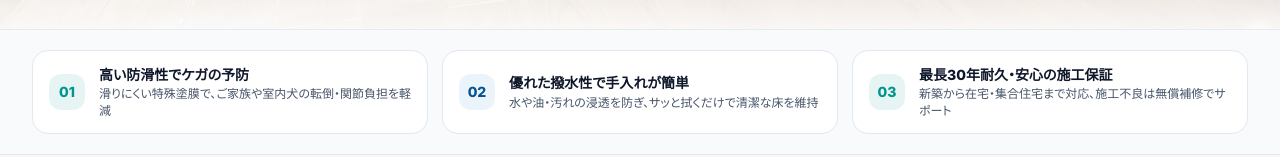
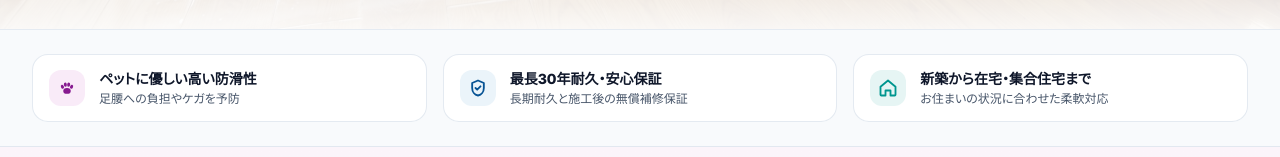
Before and after one commit to okazakinoel/aline-test.github.io, a plain HTML site: page index.html in a window 1280 px wide. Shown: the part 643-800 px from the top of the page. Drawn offline with nearby package versions, Linux system fonts and the light colour scheme.

Commit message:
Update index.html

```diff
--- a/index.html
+++ b/index.html
@@ -131,28 +131,51 @@
     </div>
 
     <!-- メイン画像すぐ下の別帯エリア：「3つの特徴」（2行コンパクト3カラム横並び） -->
-    <div class="bg-slate-50 border-t border-slate-200/80">
-      <div class="max-w-7xl mx-auto px-4 sm:px-6 lg:px-8 py-5">
-        <div class="grid grid-cols-1 md:grid-cols-3 gap-3.5">
-          <div class="bg-white rounded-2xl px-4 py-3.5 border border-slate-200 shadow-2xs flex items-center gap-3.5">
-            <span class="w-9 h-9 rounded-xl bg-aline-tealLight text-aline-teal flex items-center justify-center shrink-0 font-en font-extrabold text-sm">01</span>
-            <div>
-              <h2 class="text-sm font-extrabold text-slate-900 leading-snug">高い防滑性でケガの予防</h2>
-              <p class="text-xs text-slate-600 mt-0.5 leading-snug">滑りにくい特殊塗膜で、ご家族や室内犬の転倒・関節負担を軽減</p>
+    <!-- トップ画像のすぐ下：コンパクトな3列カード「3つの特徴」（タイトル＋短い説明文の2行のみ） -->
+    <div class="bg-slate-50/90 border-t border-slate-200/80">
+      <div class="max-w-7xl mx-auto px-4 sm:px-6 lg:px-8 py-5 sm:py-6">
+        <div class="grid grid-cols-1 md:grid-cols-3 gap-3.5 sm:gap-4">
+          <!-- 特徴 1 -->
+          <div class="bg-white rounded-2xl px-4 py-3.5 border border-slate-200/90 shadow-2xs flex items-center gap-3.5">
+            <span class="w-9 h-9 rounded-xl bg-aline-plumLight text-aline-plum flex items-center justify-center shrink-0">
+              <svg class="w-5 h-5 fill-current" viewBox="0 0 24 24" aria-hidden="true">
+                <ellipse cx="12" cy="15.5" rx="4.5" ry="3.5"/>
+                <ellipse cx="6.5" cy="10.5" rx="1.8" ry="2.5" transform="rotate(-20 6.5 10.5)"/>
+                <ellipse cx="10" cy="8" rx="1.8" ry="2.6" transform="rotate(-6 10 8)"/>
+                <ellipse cx="14" cy="8" rx="1.8" ry="2.6" transform="rotate(6 14 8)"/>
+                <ellipse cx="17.5" cy="10.5" rx="1.8" ry="2.5" transform="rotate(20 17.5 10.5)"/>
+              </svg>
+            </span>
+            <div class="min-w-0">
+              <h2 class="text-sm font-extrabold text-slate-900 truncate">ペットに優しい高い防滑性</h2>
+              <p class="text-xs text-slate-600 mt-0.5 truncate">足腰への負担やケガを予防</p>
             </div>
           </div>
-          <div class="bg-white rounded-2xl px-4 py-3.5 border border-slate-200 shadow-2xs flex items-center gap-3.5">
-            <span class="w-9 h-9 rounded-xl bg-aline-blueLight text-aline-blue flex items-center justify-center shrink-0 font-en font-extrabold text-sm">02</span>
-            <div>
-              <h2 class="text-sm font-extrabold text-slate-900 leading-snug">優れた撥水性で手入れが簡単</h2>
-              <p class="text-xs text-slate-600 mt-0.5 leading-snug">水や油・汚れの浸透を防ぎ、サッと拭くだけで清潔な床を維持</p>
+
+          <!-- 特徴 2 -->
+          <div class="bg-white rounded-2xl px-4 py-3.5 border border-slate-200/90 shadow-2xs flex items-center gap-3.5">
+            <span class="w-9 h-9 rounded-xl bg-aline-blueLight text-aline-blue flex items-center justify-center shrink-0">
+              <svg class="w-5 h-5 stroke-current" fill="none" stroke-width="2.2" viewBox="0 0 24 24" aria-hidden="true">
+                <path stroke-linecap="round" stroke-linejoin="round" d="M12 3l7 3v6c0 4.5-3 8.2-7 9-4-.8-7-4.5-7-9V6l7-3z"/>
+                <path stroke-linecap="round" stroke-linejoin="round" d="M9 12l2 2 4-4"/>
+              </svg>
+            </span>
+            <div class="min-w-0">
+              <h2 class="text-sm font-extrabold text-slate-900 truncate">最長30年耐久・安心保証</h2>
+              <p class="text-xs text-slate-600 mt-0.5 truncate">長期耐久と施工後の無償補修保証</p>
             </div>
           </div>
-          <div class="bg-white rounded-2xl px-4 py-3.5 border border-slate-200 shadow-2xs flex items-center gap-3.5">
-            <span class="w-9 h-9 rounded-xl bg-aline-tealLight text-aline-teal flex items-center justify-center shrink-0 font-en font-extrabold text-sm">03</span>
-            <div>
-              <h2 class="text-sm font-extrabold text-slate-900 leading-snug">最長30年耐久・安心の施工保証</h2>
-              <p class="text-xs text-slate-600 mt-0.5 leading-snug">新築から在宅・集合住宅まで対応、施工不良は無償補修でサポート</p>
+
+          <!-- 特徴 3 -->
+          <div class="bg-white rounded-2xl px-4 py-3.5 border border-slate-200/90 shadow-2xs flex items-center gap-3.5">
+            <span class="w-9 h-9 rounded-xl bg-aline-tealLight text-aline-teal flex items-center justify-center shrink-0">
+              <svg class="w-5 h-5 stroke-current" fill="none" stroke-width="2.2" viewBox="0 0 24 24" aria-hidden="true">
+                <path stroke-linecap="round" stroke-linejoin="round" d="M3 10.5L12 3l9 7.5V20a1 1 0 01-1 1h-5v-6H9v6H4a1 1 0 01-1-1v-9.5z"/>
+              </svg>
+            </span>
+            <div class="min-w-0">
+              <h2 class="text-sm font-extrabold text-slate-900 truncate">新築から在宅・集合住宅まで</h2>
+              <p class="text-xs text-slate-600 mt-0.5 truncate">お住まいの状況に合わせた柔軟対応</p>
             </div>
           </div>
         </div>
```
